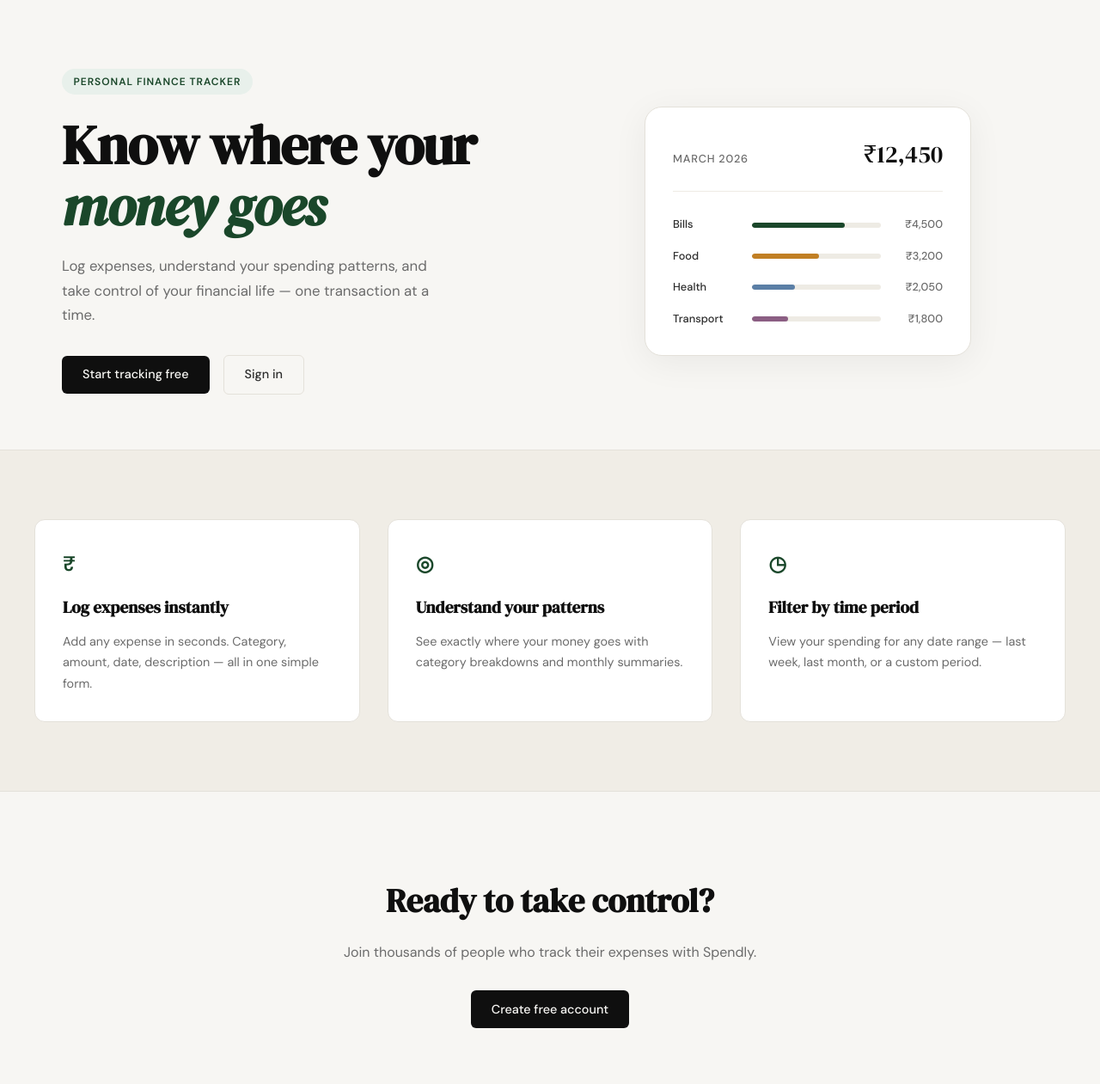
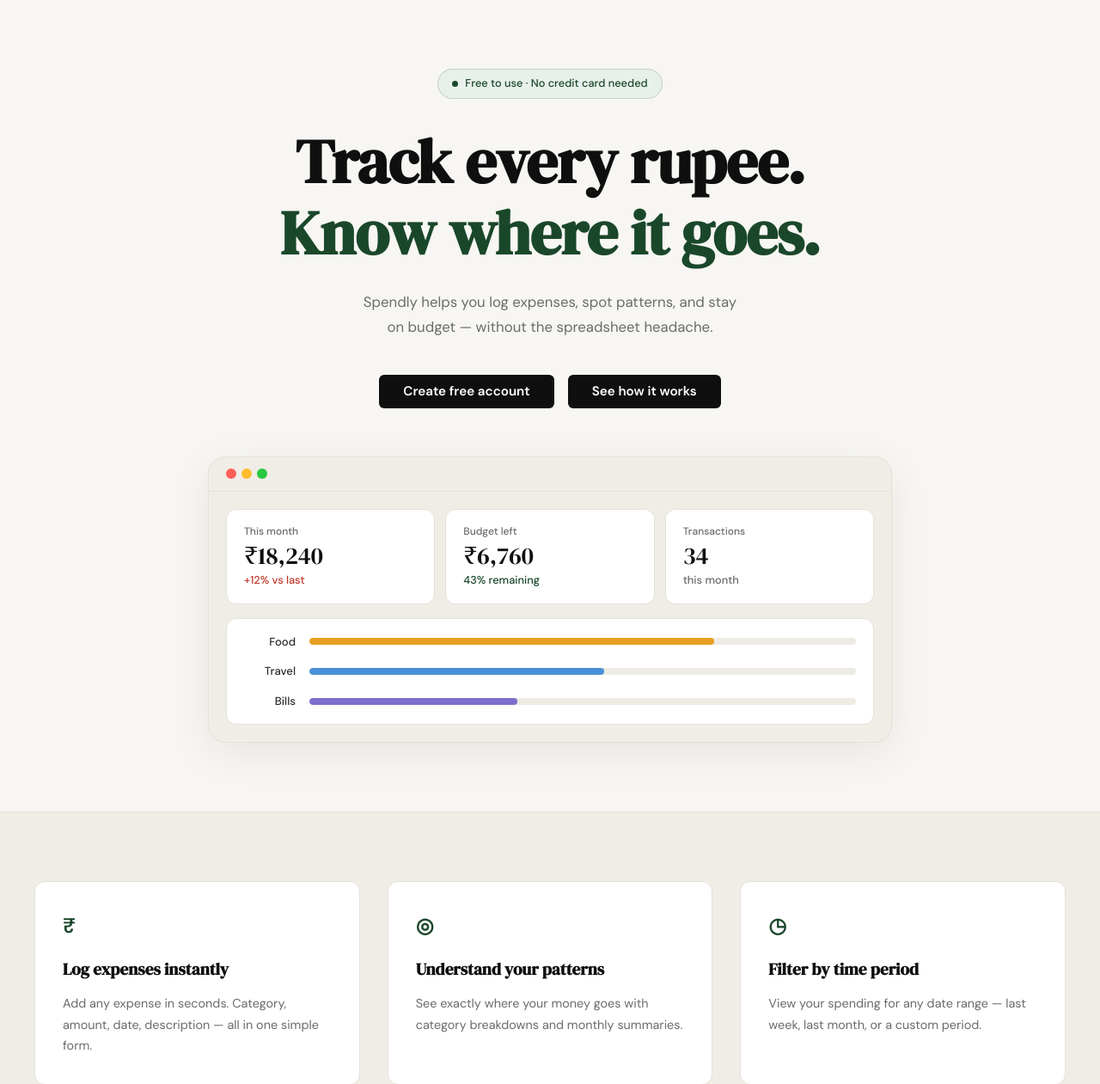
Before and after one commit to Kamaldeep0077/spendly, a Flask app: page / in a window 1280 px wide. Shown: the part 61-1322 px from the top of the page at 86% size. Run offline with Flask 3, Linux system fonts and the light colour scheme.

Commit message:
landing: add youtube modal on see how it works click

```diff
--- a/app.py
+++ b/app.py
@@ -25,6 +25,11 @@ def login():
 @app.route("/terms")
 def terms():
     return render_template("terms.html")
+
+
+@app.route("/privacy")
+def privacy():
+    return render_template("privacy.html")
 
 
 # ------------------------------------------------------------------ #
--- /dev/null
+++ b/static/css/landing.css
@@ -0,0 +1,278 @@
+/* ------------------------------------------------------------------ */
+/* Hero — overrides style.css .hero for the landing page              */
+/* ------------------------------------------------------------------ */
+
+.hero {
+    display: block;
+    text-align: center;
+    padding: 5rem 2rem 5rem;
+    max-width: 860px;
+    margin: 0 auto;
+}
+
+.hero-badge {
+    display: inline-flex;
+    align-items: center;
+    gap: 0.5rem;
+    background: var(--accent-light);
+    color: var(--accent);
+    font-size: 0.8rem;
+    font-weight: 500;
+    padding: 0.4rem 1rem;
+    border-radius: 999px;
+    border: 1px solid rgba(26, 71, 42, 0.18);
+    margin-bottom: 2rem;
+    letter-spacing: 0;
+    text-transform: none;
+}
+
+.hero-badge-dot {
+    width: 7px;
+    height: 7px;
+    border-radius: 50%;
+    background: var(--accent);
+    flex-shrink: 0;
+}
+
+.hero-title {
+    font-family: var(--font-display);
+    font-size: clamp(2.8rem, 6vw, 4.5rem);
+    line-height: 1.15;
+    color: var(--ink);
+    margin-bottom: 1.5rem;
+    letter-spacing: -0.01em;
+}
+
+.hero-title-accent {
+    color: var(--accent);
+    display: block;
+}
+
+.hero-subtitle {
+    font-size: 1.05rem;
+    color: var(--ink-muted);
+    line-height: 1.75;
+    max-width: 600px;
+    margin: 0 auto 2.5rem;
+}
+
+.hero-actions {
+    display: flex;
+    justify-content: center;
+    gap: 1rem;
+    margin-bottom: 3.5rem;
+    flex-wrap: wrap;
+}
+
+.btn-hero {
+    display: inline-block;
+    background: var(--ink);
+    color: #fff;
+    padding: 0.75rem 1.75rem;
+    border-radius: var(--radius-sm);
+    font-family: var(--font-body);
+    font-size: 0.95rem;
+    font-weight: 600;
+    border: none;
+    cursor: pointer;
+    text-decoration: none;
+    transition: background 0.2s;
+    line-height: 1;
+}
+
+.btn-hero:hover { background: var(--accent); }
+
+/* ------------------------------------------------------------------ */
+/* Browser mockup                                                      */
+/* ------------------------------------------------------------------ */
+
+.hero-browser {
+    background: var(--paper-warm);
+    border: 1px solid var(--border);
+    border-radius: var(--radius-lg);
+    overflow: hidden;
+    box-shadow: 0 12px 48px rgba(0, 0, 0, 0.07);
+    text-align: left;
+}
+
+.hero-browser-chrome {
+    display: flex;
+    align-items: center;
+    gap: 6px;
+    padding: 0.85rem 1.25rem;
+    border-bottom: 1px solid var(--border);
+}
+
+.dot {
+    width: 12px;
+    height: 12px;
+    border-radius: 50%;
+}
+
+.dot-red    { background: #ff5f57; }
+.dot-yellow { background: #ffbc2e; }
+.dot-green  { background: #28c840; }
+
+.hero-browser-body { padding: 1.25rem; }
+
+/* Stat cards row */
+
+.hero-stats {
+    display: grid;
+    grid-template-columns: repeat(3, 1fr);
+    gap: 0.75rem;
+    margin-bottom: 1rem;
+}
+
+.hero-stat {
+    background: var(--paper-card);
+    border: 1px solid var(--border);
+    border-radius: var(--radius-md);
+    padding: 1rem 1.25rem;
+    display: flex;
+    flex-direction: column;
+    gap: 0.2rem;
+}
+
+.hero-stat-label {
+    font-size: 0.75rem;
+    color: var(--ink-muted);
+    font-weight: 500;
+}
+
+.hero-stat-value {
+    font-family: var(--font-display);
+    font-size: 1.75rem;
+    color: var(--ink);
+    line-height: 1.1;
+}
+
+.hero-stat-sub {
+    font-size: 0.8rem;
+    color: var(--ink-muted);
+    font-weight: 500;
+}
+
+.hero-stat-sub--danger  { color: var(--danger); }
+.hero-stat-sub--success { color: var(--accent); }
+
+/* Bar chart */
+
+.hero-bars {
+    background: var(--paper-card);
+    border: 1px solid var(--border);
+    border-radius: var(--radius-md);
+    padding: 1rem 1.25rem;
+    display: flex;
+    flex-direction: column;
+    gap: 0.85rem;
+}
+
+.hero-bar-row {
+    display: grid;
+    grid-template-columns: 60px 1fr;
+    align-items: center;
+    gap: 1rem;
+}
+
+.hero-bar-label {
+    font-size: 0.82rem;
+    font-weight: 500;
+    color: var(--ink-soft);
+    text-align: right;
+}
+
+.hero-bar-track {
+    height: 8px;
+    background: var(--border-soft);
+    border-radius: 999px;
+    overflow: hidden;
+}
+
+.hero-bar-fill {
+    height: 100%;
+    border-radius: 999px;
+}
+
+.hero-bar-fill--amber  { background: #e8a020; }
+.hero-bar-fill--blue   { background: #4a90d9; }
+.hero-bar-fill--purple { background: #7c6fcd; }
+
+/* ------------------------------------------------------------------ */
+/* Modal                                                               */
+/* ------------------------------------------------------------------ */
+
+.modal-overlay {
+    position: fixed;
+    inset: 0;
+    background: rgba(0, 0, 0, 0.65);
+    display: flex;
+    align-items: center;
+    justify-content: center;
+    z-index: 1000;
+    padding: 1.5rem;
+    opacity: 0;
+    pointer-events: none;
+    transition: opacity 0.2s;
+}
+
+.modal-overlay.is-open {
+    opacity: 1;
+    pointer-events: auto;
+}
+
+.modal-box {
+    background: var(--ink);
+    border-radius: var(--radius-lg);
+    position: relative;
+    width: 100%;
+    max-width: 800px;
+    overflow: hidden;
+}
+
+.modal-close {
+    position: absolute;
+    top: 0.75rem;
+    right: 0.75rem;
+    background: rgba(255, 255, 255, 0.15);
+    border: none;
+    color: #fff;
+    font-size: 1.25rem;
+    line-height: 1;
+    width: 32px;
+    height: 32px;
+    border-radius: 50%;
+    cursor: pointer;
+    display: flex;
+    align-items: center;
+    justify-content: center;
+    z-index: 1;
+    transition: background 0.2s;
+}
+
+.modal-close:hover { background: rgba(255, 255, 255, 0.3); }
+
+.modal-video-wrapper {
+    position: relative;
+    padding-bottom: 56.25%; /* 16:9 */
+    height: 0;
+}
+
+.modal-video-wrapper iframe {
+    position: absolute;
+    inset: 0;
+    width: 100%;
+    height: 100%;
+    border: none;
+    display: block;
+}
+
+/* ------------------------------------------------------------------ */
+/* Responsive                                                          */
+/* ------------------------------------------------------------------ */
+
+@media (max-width: 640px) {
+    .hero-stats { grid-template-columns: 1fr; }
+    .hero-title { font-size: 2.4rem; }
+    .hero-subtitle br { display: none; }
+}
--- a/templates/base.html
+++ b/templates/base.html
@@ -36,7 +36,7 @@
             <p class="footer-copy">Track every rupee. Own your finances.</p>
             <div class="footer-links">
                 <a href="/terms">Terms and Conditions</a>
-                <a href="#">Privacy Policy</a>
+                <a href="/privacy">Privacy Policy</a>
             </div>
         </div>
     </footer>
--- a/templates/landing.html
+++ b/templates/landing.html
@@ -2,64 +2,98 @@
 
 {% block title %}Spendly — Track Every Rupee{% endblock %}
 
+{% block head %}
+<link rel="stylesheet" href="{{ url_for('static', filename='css/landing.css') }}">
+{% endblock %}
+
 {% block content %}
 
 <section class="hero">
-    <div class="hero-inner">
-        <div class="hero-badge">Personal Finance Tracker</div>
-        <h1 class="hero-title">
-            Know where your<br>
-            <em>money goes</em>
-        </h1>
-        <p class="hero-subtitle">
-            Log expenses, understand your spending patterns,
-            and take control of your financial life —
-            one transaction at a time.
-        </p>
-        <div class="hero-actions">
-            <a href="{{ url_for('register') }}" class="btn-primary">Start tracking free</a>
-            <a href="{{ url_for('login') }}" class="btn-ghost">Sign in</a>
+    <div class="hero-badge">
+        <span class="hero-badge-dot"></span>
+        Free to use · No credit card needed
+    </div>
+
+    <h1 class="hero-title">
+        Track every rupee.<br>
+        <span class="hero-title-accent">Know where it goes.</span>
+    </h1>
+
+    <p class="hero-subtitle">
+        Spendly helps you log expenses, spot patterns, and stay<br>
+        on budget — without the spreadsheet headache.
+    </p>
+
+    <div class="hero-actions">
+        <a href="{{ url_for('register') }}" class="btn-hero">Create free account</a>
+        <button class="btn-hero" id="btn-demo">See how it works</button>
+    </div>
+
+    <div class="hero-browser">
+        <div class="hero-browser-chrome">
+            <span class="dot dot-red"></span>
+            <span class="dot dot-yellow"></span>
+            <span class="dot dot-green"></span>
         </div>
-    </div>
-    <div class="hero-visual">
-        <div class="mock-card">
-            <div class="mock-card-header">
-                <span class="mock-label">March 2026</span>
-                <span class="mock-total">₹12,450</span>
+        <div class="hero-browser-body">
+            <div class="hero-stats">
+                <div class="hero-stat">
+                    <span class="hero-stat-label">This month</span>
+                    <span class="hero-stat-value">₹18,240</span>
+                    <span class="hero-stat-sub hero-stat-sub--danger">+12% vs last</span>
+                </div>
+                <div class="hero-stat">
+                    <span class="hero-stat-label">Budget left</span>
+                    <span class="hero-stat-value">₹6,760</span>
+                    <span class="hero-stat-sub hero-stat-sub--success">43% remaining</span>
+                </div>
+                <div class="hero-stat">
+                    <span class="hero-stat-label">Transactions</span>
+                    <span class="hero-stat-value">34</span>
+                    <span class="hero-stat-sub">this month</span>
+                </div>
             </div>
-            <div class="mock-bars">
-                <div class="mock-bar-row">
-                    <span class="mock-cat">Bills</span>
-                    <div class="mock-bar-track">
-                        <div class="mock-bar" style="width: 72%"></div>
+            <div class="hero-bars">
+                <div class="hero-bar-row">
+                    <span class="hero-bar-label">Food</span>
+                    <div class="hero-bar-track">
+                        <div class="hero-bar-fill hero-bar-fill--amber" style="width: 74%"></div>
                     </div>
-                    <span class="mock-amt">₹4,500</span>
                 </div>
-                <div class="mock-bar-row">
-                    <span class="mock-cat">Food</span>
-                    <div class="mock-bar-track">
-                        <div class="mock-bar mock-bar-2" style="width: 52%"></div>
+                <div class="hero-bar-row">
+                    <span class="hero-bar-label">Travel</span>
+                    <div class="hero-bar-track">
+                        <div class="hero-bar-fill hero-bar-fill--blue" style="width: 54%"></div>
                     </div>
-                    <span class="mock-amt">₹3,200</span>
                 </div>
-                <div class="mock-bar-row">
-                    <span class="mock-cat">Health</span>
-                    <div class="mock-bar-track">
-                        <div class="mock-bar mock-bar-3" style="width: 33%"></div>
+                <div class="hero-bar-row">
+                    <span class="hero-bar-label">Bills</span>
+                    <div class="hero-bar-track">
+                        <div class="hero-bar-fill hero-bar-fill--purple" style="width: 38%"></div>
                     </div>
-                    <span class="mock-amt">₹2,050</span>
-                </div>
-                <div class="mock-bar-row">
-                    <span class="mock-cat">Transport</span>
-                    <div class="mock-bar-track">
-                        <div class="mock-bar mock-bar-4" style="width: 28%"></div>
-                    </div>
-                    <span class="mock-amt">₹1,800</span>
                 </div>
             </div>
         </div>
     </div>
 </section>
+
+<!-- Video modal -->
+<div class="modal-overlay" id="modal-overlay" aria-hidden="true">
+    <div class="modal-box" role="dialog" aria-modal="true">
+        <button class="modal-close" id="modal-close" aria-label="Close">&times;</button>
+        <div class="modal-video-wrapper">
+            <iframe
+                id="modal-iframe"
+                src=""
+                data-src="https://www.youtube.com/embed/dQw4w9WgXcQ?autoplay=1"
+                title="Spendly demo"
+                frameborder="0"
+                allow="autoplay; encrypted-media"
+                allowfullscreen>
+            </iframe>
+        </div>
+    </div>
+</div>
 
 <section class="features">
     <div class="features-inner">
@@ -90,3 +124,37 @@
 </section>
 
 {% endblock %}
+
+{% block scripts %}
+<script>
+(function () {
+    var overlay  = document.getElementById('modal-overlay');
+    var iframe   = document.getElementById('modal-iframe');
+    var btnDemo  = document.getElementById('btn-demo');
+    var btnClose = document.getElementById('modal-close');
+
+    function openModal() {
+        iframe.src = iframe.dataset.src;
+        overlay.classList.add('is-open');
+        overlay.setAttribute('aria-hidden', 'false');
+        document.body.style.overflow = 'hidden';
+    }
+
+    function closeModal() {
+        iframe.src = '';
+        overlay.classList.remove('is-open');
+        overlay.setAttribute('aria-hidden', 'true');
+        document.body.style.overflow = '';
+    }
+
+    btnDemo.addEventListener('click', openModal);
+    btnClose.addEventListener('click', closeModal);
+    overlay.addEventListener('click', function (e) {
+        if (e.target === overlay) closeModal();
+    });
+    document.addEventListener('keydown', function (e) {
+        if (e.key === 'Escape') closeModal();
+    });
+}());
+</script>
+{% endblock %}
```
Also changed, not shown: templates/privacy.html (added, +39 -0 lines).
